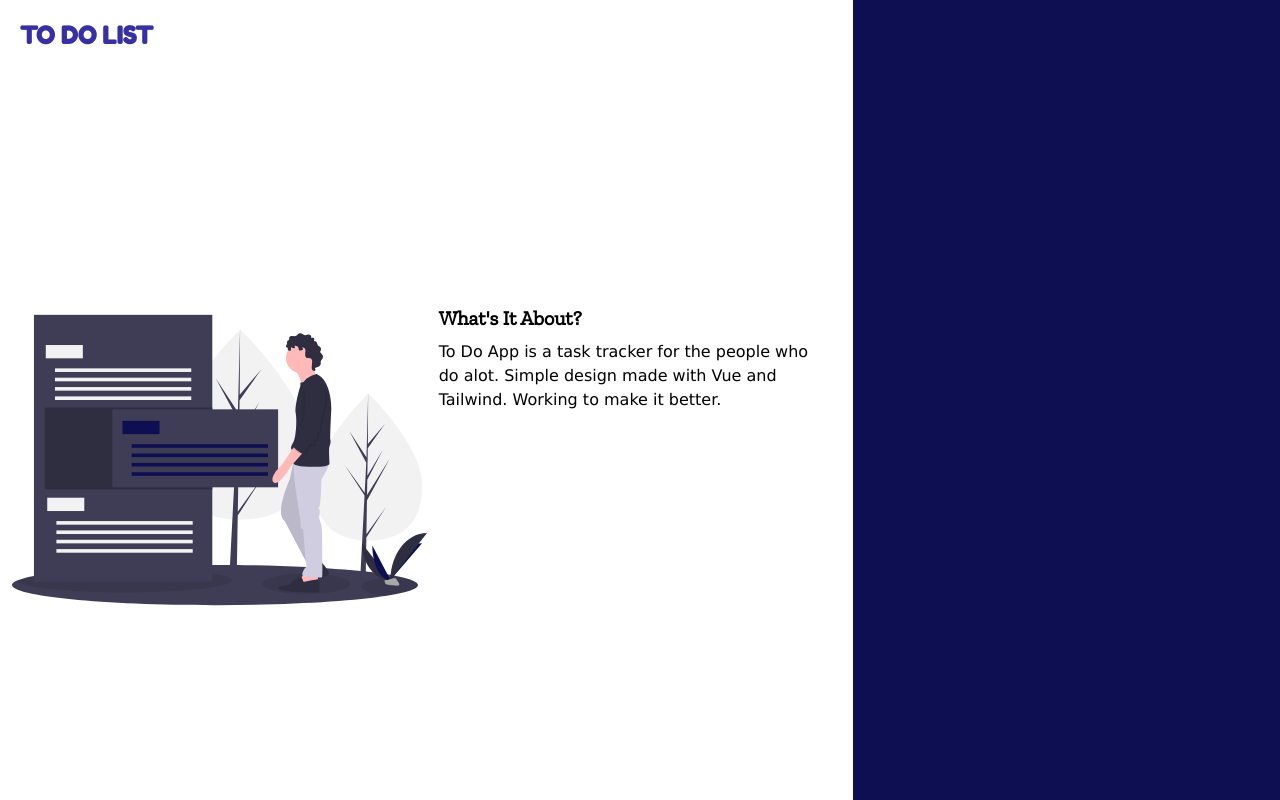
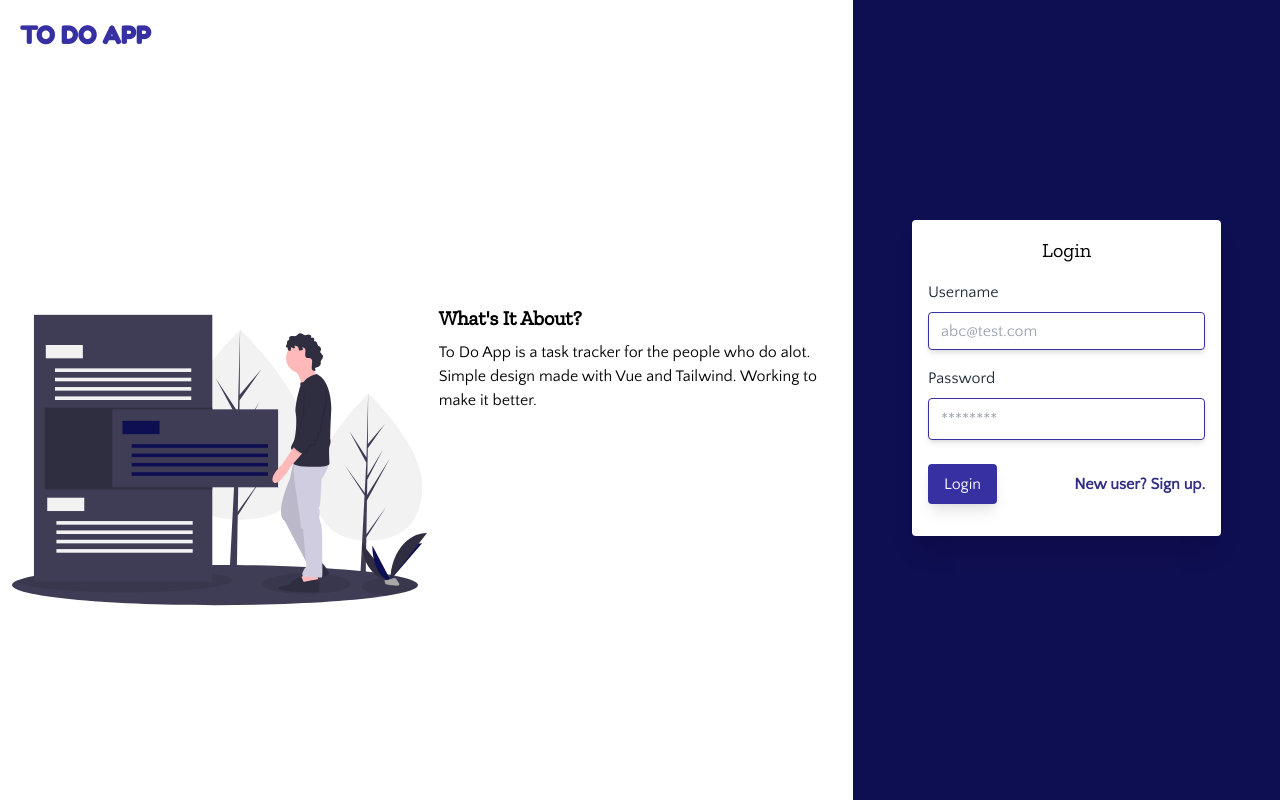
Before and after one commit to HitendraSinghRathore/TodoApp, a Vue app: page /#/ in a window 1280 px wide. Built offline with nearby package versions, Linux system fonts and the light colour scheme.

Commit message:
Added Login

```diff
--- a/src/views/Home.vue
+++ b/src/views/Home.vue
@@ -17,7 +17,7 @@
 
 </div>
 </div>
-<div class="logo m-5 absolute text-center top-0 sm:left-0 text-white text-l sm:text-2xl font-extrabold sm:text-indigo-800">TO DO LIST</div>
+<div class="logo m-5 absolute text-center top-0 sm:left-0 text-white text-l sm:text-2xl font-extrabold sm:text-indigo-800">TO DO APP</div>
 
 </div>
 </template>
@@ -52,7 +52,7 @@ h3 {
 }
 
 .description{
-  font-family: Verdana, Geneva, Tahoma, sans-serif;
+
   margin-top: 10vh
 }
 @media(min-width:640px){
--- /dev/null
+++ b/src/views/login.vue
@@ -0,0 +1,38 @@
+<template>
+    <div>
+       <div class="card  w-full sm:w-4/5 bg-white rounded shadow-xl m-auto p-4">
+            <h4 class="text-center text-xl mb-4"> Login</h4>
+            <form>
+                <div class="mb-4">
+                    <label class="block text-gray-800 mb-2 text-md" for="username">Username</label>
+                    <input type="text" name="username" class="rounded shadow-md w-full py-2 px-3 border border-indigo-800 text-gray-700 leading-tight   focus:boder-none" placeholder="abc@test.com">
+                </div>
+                <div class="mb-6">
+                    <label class="block text-gray-800 mb-2 text-md" for="password">Password</label>
+                    <input type="password" name="password" placeholder="********" class="rounded shadow-md w-full py-2 px-3 border border-indigo-800 text-gray-700 focus:border-none">
+
+                </div>
+                <div class="mb-4 flex justify-between items-center">
+                    <button class="bg-indigo-800 py-2 px-4 text-white text-bold shadow-lg rounded hover:bg-indigo-900 ">Login</button>
+                    <router-link to=""><span class="inline-block font-bold text-indigo-900 text-md hover:text-indigo-800 ">New user? Sign up.</span></router-link>
+
+                </div>
+            </form>
+        </div>
+    </div>
+</template>
+<script>
+export default {
+    name: 'login'
+}
+</script>
+<style scoped>
+
+    .card{
+        margin-top:25vh;
+
+    }
+    h4{
+        font-family: 'Zilla Slab', serif;
+    }
+</style>
```
Also changed, not shown: src/router.js (+6 -1 lines).
